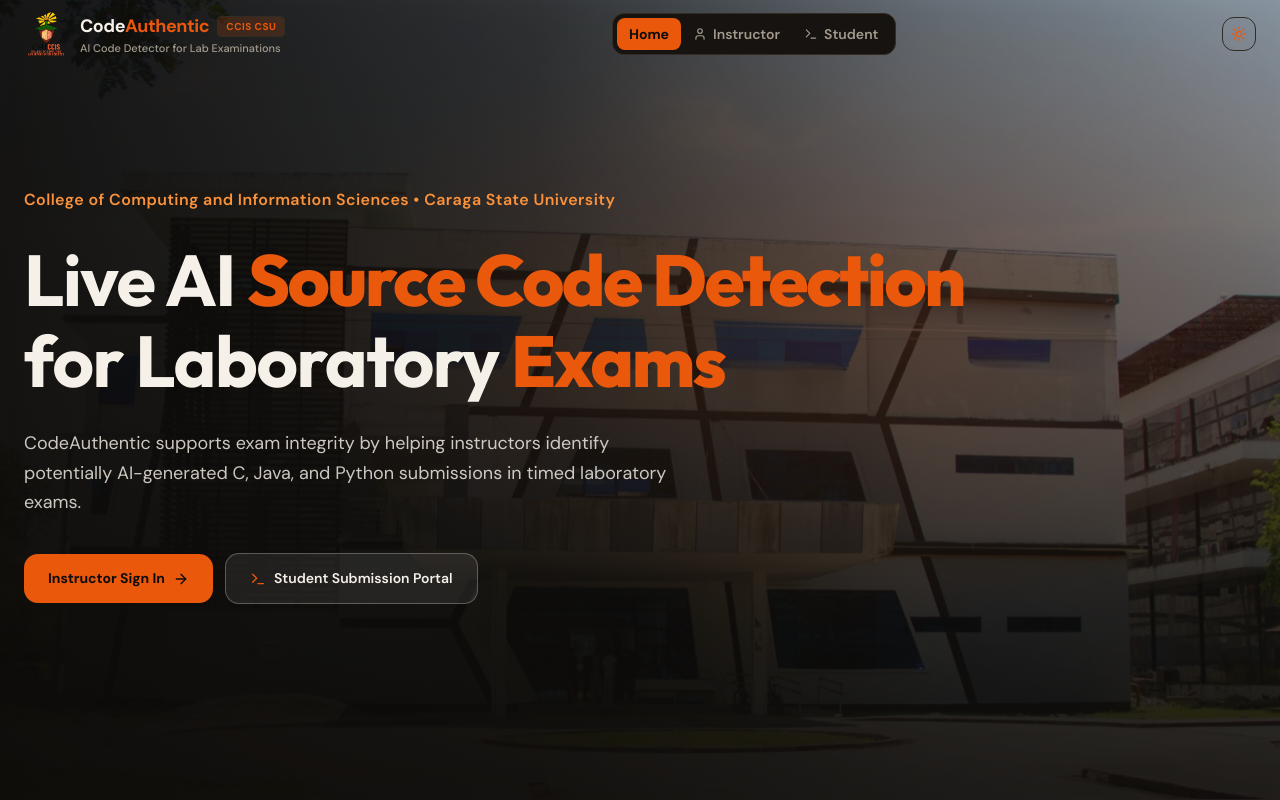
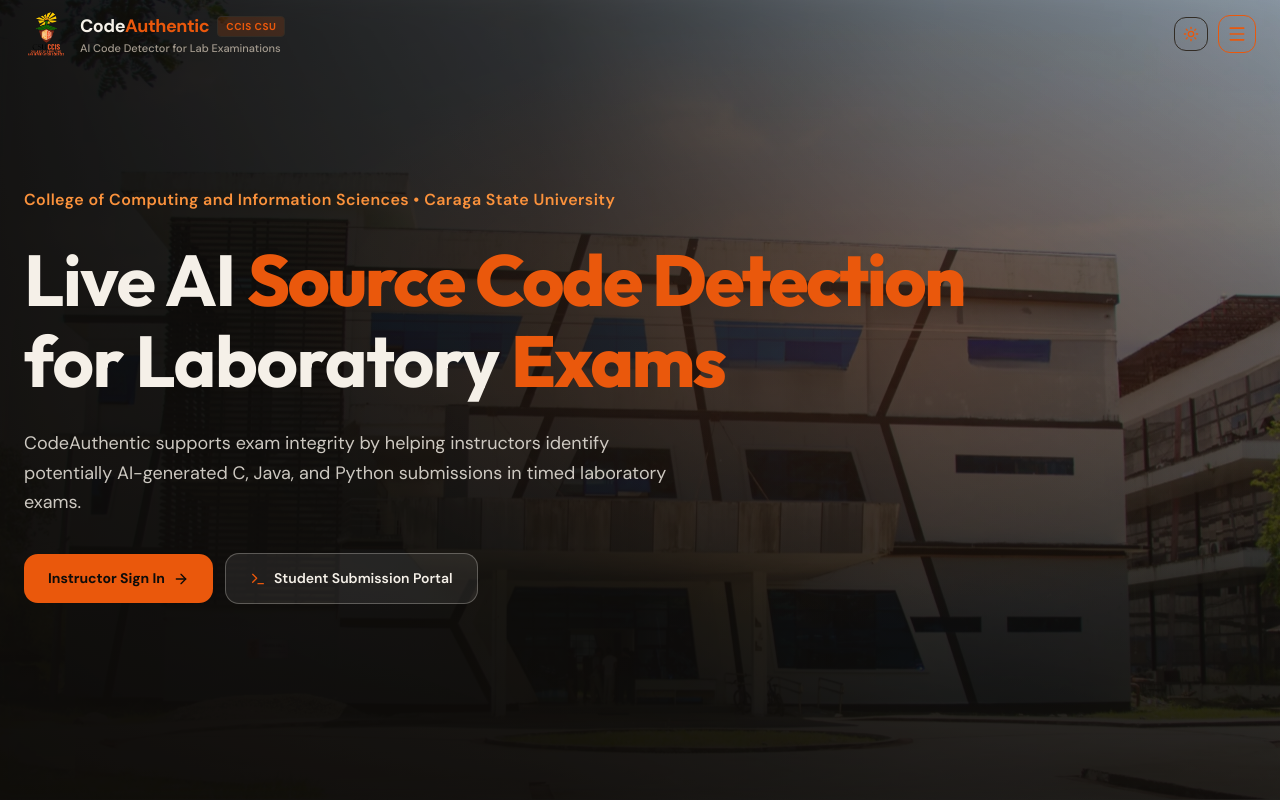
Before and after one commit to Lorenj25/thesis, a React (Vite) app: page / in a window 1280 px wide. Shown: the top 800 px of the page. Built offline with nearby package versions, Linux system fonts and the light colour scheme; a web font is replaced by a local one.

Commit message:
feat: implement dropdown menu in Navbar with accessibility features

```diff
--- a/src/components/Navbar.tsx
+++ b/src/components/Navbar.tsx
@@ -1,5 +1,5 @@
-import React from 'react';
-import { Sun, Moon, LogOut, User, Terminal } from 'lucide-react';
+import React, { useEffect, useRef, useState } from 'react';
+import { Sun, Moon, LogOut, User, Terminal, Menu, X, Home } from 'lucide-react';
 import { Instructor, Theme } from '../types';
 import csuCcisLogo from '../assets/CSU-CCIS.png';
 
@@ -20,18 +20,47 @@ export const Navbar: React.FC<NavbarProps> = ({
   theme,
   onToggleTheme,
 }) => {
-  const navBtn = (active: boolean) =>
-    `px-3 py-1.5 rounded-lg transition-all flex items-center gap-1.5 ${
+  const [menuOpen, setMenuOpen] = useState(false);
+  const menuRef = useRef<HTMLDivElement>(null);
+
+  useEffect(() => {
+    if (!menuOpen) return;
+
+    const onPointerDown = (event: MouseEvent) => {
+      if (menuRef.current && !menuRef.current.contains(event.target as Node)) {
+        setMenuOpen(false);
+      }
+    };
+
+    const onKeyDown = (event: KeyboardEvent) => {
+      if (event.key === 'Escape') setMenuOpen(false);
+    };
+
+    document.addEventListener('mousedown', onPointerDown);
+    document.addEventListener('keydown', onKeyDown);
+    return () => {
+      document.removeEventListener('mousedown', onPointerDown);
+      document.removeEventListener('keydown', onKeyDown);
+    };
+  }, [menuOpen]);
+
+  const goTo = (view: 'home' | 'instructor' | 'student') => {
+    setCurrentView(view);
+    setMenuOpen(false);
+  };
+
+  const menuItemClass = (active: boolean) =>
+    `w-full flex items-center gap-3 px-3 py-2.5 rounded-xl text-sm font-semibold transition-colors ${
       active
-        ? 'bg-ca-brand text-ca-brand-ink font-bold'
-        : 'text-ca-muted hover:text-ca-ink'
+        ? 'bg-ca-brand text-ca-brand-ink'
+        : 'text-ca-ink hover:bg-ca-brand-soft hover:text-ca-brand'
     }`;
 
   return (
     <header className="fixed inset-x-0 top-0 z-40 border-b border-transparent bg-transparent text-ca-ink">
       <div className="max-w-7xl mx-auto px-4 sm:px-6 py-3 flex items-center justify-between gap-4">
         <div
-          onClick={() => setCurrentView('home')}
+          onClick={() => goTo('home')}
           className="flex items-center gap-3 cursor-pointer group"
         >
           <img
@@ -53,26 +82,6 @@ export const Navbar: React.FC<NavbarProps> = ({
             </p>
           </div>
         </div>
-
-        <nav className="flex items-center bg-ca-bg-elevated p-1 rounded-xl border border-ca-border text-xs sm:text-sm font-semibold">
-          <button onClick={() => setCurrentView('home')} className={navBtn(currentView === 'home')}>
-            Home
-          </button>
-          <button
-            onClick={() => setCurrentView('instructor')}
-            className={navBtn(currentView === 'instructor')}
-          >
-            <User className="w-3.5 h-3.5" />
-            <span>Instructor</span>
-          </button>
-          <button
-            onClick={() => setCurrentView('student')}
-            className={navBtn(currentView === 'student')}
-          >
-            <Terminal className="w-3.5 h-3.5" />
-            <span>Student</span>
-          </button>
-        </nav>
 
         <div className="flex items-center gap-2.5">
           <button
@@ -108,6 +117,47 @@ export const Navbar: React.FC<NavbarProps> = ({
               </button>
             </div>
           )}
+
+          <div className="relative" ref={menuRef}>
+            <button
+              type="button"
+              aria-label={menuOpen ? 'Close menu' : 'Open menu'}
+              aria-expanded={menuOpen}
+              onClick={() => setMenuOpen((open) => !open)}
+              className="p-2 rounded-xl border border-ca-brand bg-transparent text-ca-brand hover:bg-ca-brand-soft transition-colors cursor-pointer"
+            >
+              {menuOpen ? <X className="w-5 h-5" /> : <Menu className="w-5 h-5" />}
+            </button>
+
+            {menuOpen && (
+              <nav className="absolute right-0 mt-2 w-56 ca-panel p-2 shadow-lg ca-fade-in">
+                <button
+                  type="button"
+                  onClick={() => goTo('home')}
+                  className={menuItemClass(currentView === 'home')}
+                >
+                  <Home className="w-4 h-4" />
+                  <span>Home</span>
+                </button>
+                <button
+                  type="button"
+                  onClick={() => goTo('instructor')}
+                  className={menuItemClass(currentView === 'instructor')}
+                >
+                  <User className="w-4 h-4" />
+                  <span>Instructor</span>
+                </button>
+                <button
+                  type="button"
+                  onClick={() => goTo('student')}
+                  className={menuItemClass(currentView === 'student')}
+                >
+                  <Terminal className="w-4 h-4" />
+                  <span>Student</span>
+                </button>
+              </nav>
+            )}
+          </div>
         </div>
       </div>
     </header>
```
